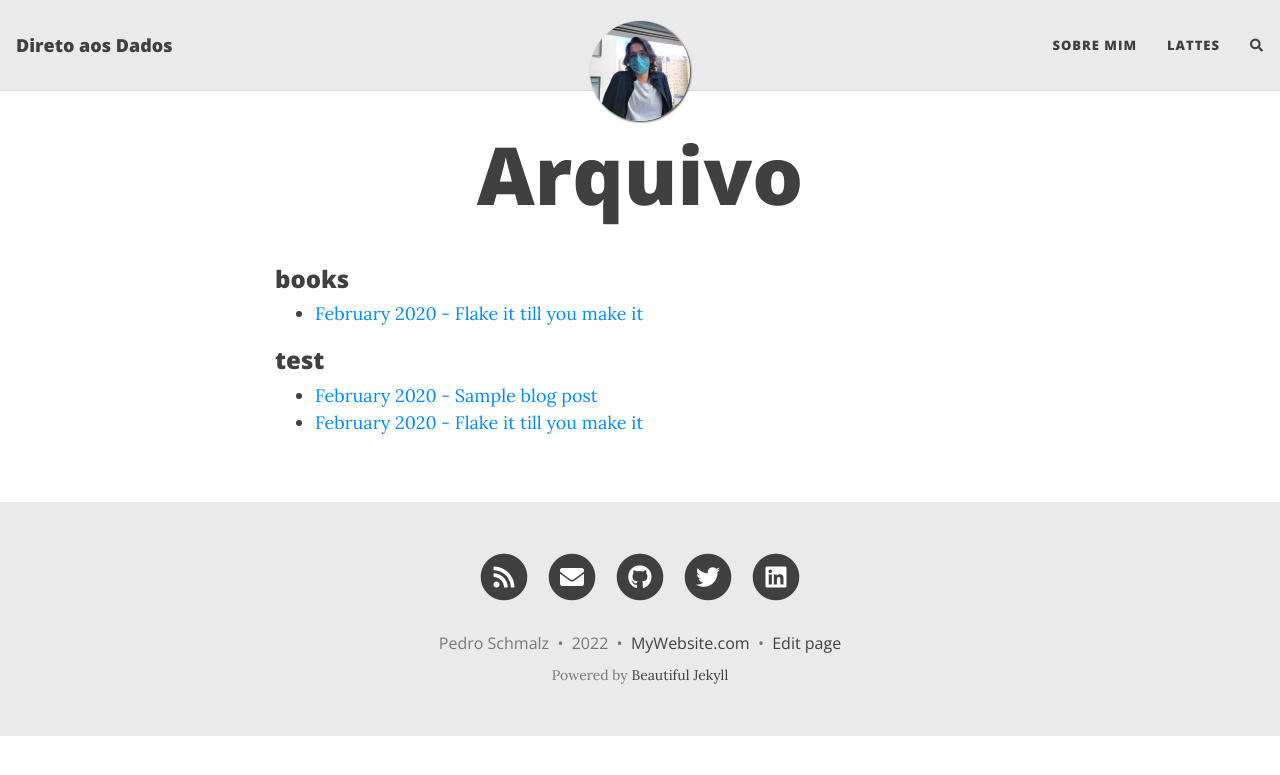
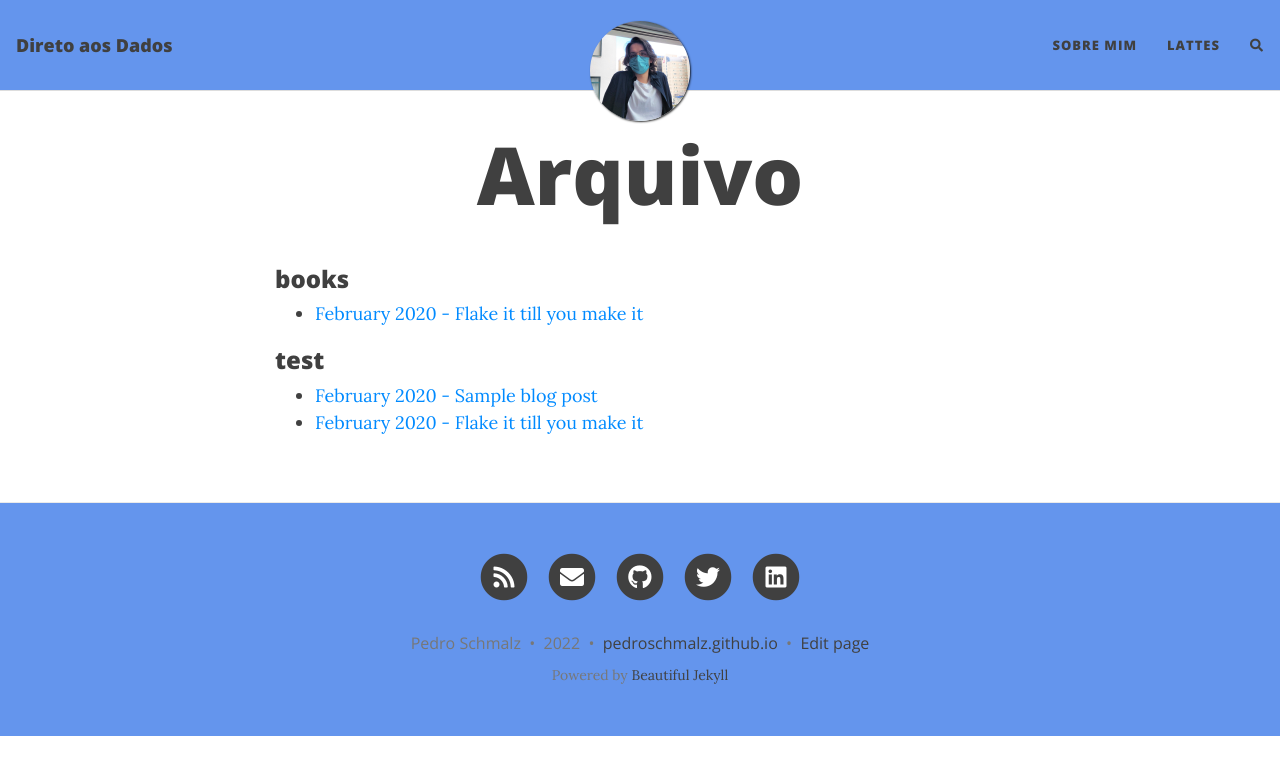
Before and after one commit to PedroSchmalz/pedroschmalz.github.io, a Jekyll site: the page built from archive.md, in a window 1280 px wide. Shown: the top 775 px of the page. Built offline with Jekyll 4.4.1, drawn with Linux system fonts in a browser that asks for light colours; nearby versions of some CDN libraries; comment, search, counter and statistics services are not loaded; some of the changed lines change nothing that is shown.

Commit message:
Update _config.yml

```diff
--- a/_config.yml
+++ b/_config.yml
@@ -93,7 +93,7 @@ share-links-active:
 
 # How to display the link to your website in the footer
 # Remove this if you don't want a link in the footer
-url-pretty: "MyWebsite.com"
+url-pretty: "pedroschmalz.github.io"
 
 # Excerpt word length - Truncate the excerpt of each post on the feed page to the specified number of words
 excerpt_length: 140
@@ -124,14 +124,14 @@ navbar-var-length: false
 
 # Personalize the colours in your website. Colour values can be any valid CSS colour
 
-navbar-col: "#EAEAEA"
+navbar-col: "#6495ED"  # "#EAEAEA" antiga
 navbar-text-col: "#404040"
 navbar-border-col: "#DDDDDD"
 page-col: "#FFFFFF"
 text-col: "#404040"
 link-col: "#008AFF"
 hover-col: "#0085A1"
-footer-col: "#EAEAEA"
+footer-col: "#6495ED" # "#EAEAEA" antiga
 footer-text-col: "#777777"
 footer-link-col: "#404040"
 footer-hover-col: "#0085A1"
```
